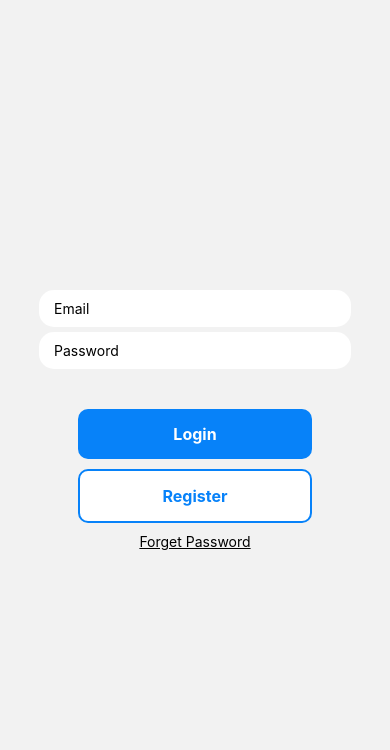
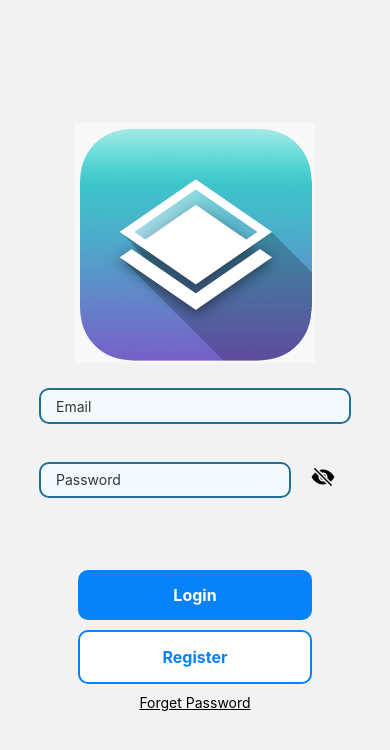
Before and after one commit to thaivo02/Image-editor, a React Native app: screen /Login in a window 390 px wide. Shown: the top 750 px of the page. Built offline with nearby package versions, Linux system fonts and the light colour scheme; no server answers; what gl-react would draw is missing.

Commit message:
Login Sceen Add Logo

```diff
--- a/src/screen/Login.js
+++ b/src/screen/Login.js
@@ -2,6 +2,7 @@ import { Component, useEffect, useState } from "react";
 import {
   View,
   Text,
+  Image,
   StyleSheet,
   KeyboardAvoidingView,
   TouchableOpacity,
@@ -9,13 +10,16 @@ import {
 import React from "react";
 import styles from "../stylesheet/Styles";
 import { TextInput } from "react-native-gesture-handler";
-
 import { auth, Firebase } from "../../Firebaseconfig";
 import { useNavigation } from "@react-navigation/core";
+import { Ionicons } from '@expo/vector-icons';
+
 
 const Login = () => {
   const [email, setEmail] = useState("");
   const [password, setPassword] = useState("");
+  const [hidePassword, setHidePassword] = useState(true);
+
 
   const navigation = useNavigation();
   useEffect(() => {
@@ -26,6 +30,11 @@ const Login = () => {
     });
     return unsub;
   }, []);
+
+
+  const toggleHidePassword = () => {
+    setHidePassword(!hidePassword);
+  };
 
   const HandleSignUp = () => {
     auth
@@ -57,6 +66,12 @@ const Login = () => {
   };
   return (
     <KeyboardAvoidingView style={styles.Login} behavior="height">
+      <View style={styles.Container}>
+      <Image
+        style={styles.logo}
+        source={require('./asset/logo.png')}
+      />
+      </View>
       <View style={styles.InputContainer}>
         <TextInput
           placeholder="Email"
@@ -64,14 +79,29 @@ const Login = () => {
           onChangeText={(text) => setEmail(text)}
           style={styles.Input}
         />
+      </View>
+        <View style={styles.InputContainer}>
         <TextInput
           placeholder="Password"
           value={password}
           onChangeText={(text) => setPassword(text)}
           style={styles.Input}
-          secureTextEntry
+          secureTextEntry={hidePassword}
         />
-      </View>
+        <TouchableOpacity
+        onPress={toggleHidePassword}
+        style={styles.iconContainer}>
+        <Ionicons
+          name={hidePassword ? 'eye-off' : 'eye'}
+          size={24}
+          color="black"
+          style={{
+            padding: 10,
+          }}
+        />
+      </TouchableOpacity>
+        </View>
+
       <View style={styles.ButtonContainer}>
         <TouchableOpacity onPress={HandleLogIn} style={styles.ButtonLogin}>
           <Text style={styles.LoginText}>Login</Text>
--- a/src/stylesheet/Styles.js
+++ b/src/stylesheet/Styles.js
@@ -1,4 +1,5 @@
-import { StyleSheet } from "react-native";
+import { StyleSheet, Dimensions} from "react-native";
+
 
 export default StyleSheet.create({
   container: {
@@ -7,6 +8,7 @@ export default StyleSheet.create({
     alignItems: "center",
     justifyContent: "center",
   },
+
   f1:{
     flex: 1,
     alignItems: "center",
@@ -24,17 +26,39 @@ export default StyleSheet.create({
     justifyContent:'center',
     alignItems:'center',
   },
+  pre_input:{
+    paddingTop: 20,
+    marginHorizontal: 10,
+    color: '#217093',
+    fontSize: 16,
+    fontFamily: "Arial",
+    fontStyle: "Bold",
+  },
   InputContainer:{
-    width:'80%'
+    marginBottom: 20,
+    width:'80%',
+    flexDirection: 'row',
+    alignItems: 'center',
+
   },
   Input:{
-    backgroundColor:'white',
+    flex: 1,
+    color: "#353538",
+    backgroundColor:'#f3fafd',
     paddingHorizontal:15,
     paddingVertical:10,
-    borderRadius:15,
+    borderRadius:10,
     marginTop:5,
+    borderColor: "#217093",
+    borderWidth:2,
+    height: Dimensions.get("screen").height*0.06,
 
   },
+  iconContainer:{
+    padding: 10,
+  },
+
+
   ButtonContainer:{
     width:'60%',
     justifyContent:'center',
@@ -100,6 +124,10 @@ export default StyleSheet.create({
     borderRadius:10,
     alignItems:'center',
     marginTop:40,
-  }
-
+  },
+   logo: {
+    width: Dimensions.get("screen").width*0.3,
+    height: Dimensions.get("screen").width*0.3,
+    marginBottom: 20,
+  },
 });
```
Also changed, not shown: src/screen/Log_button.js (added, +131 -0 lines), src/screen/asset/logo.png (added).
